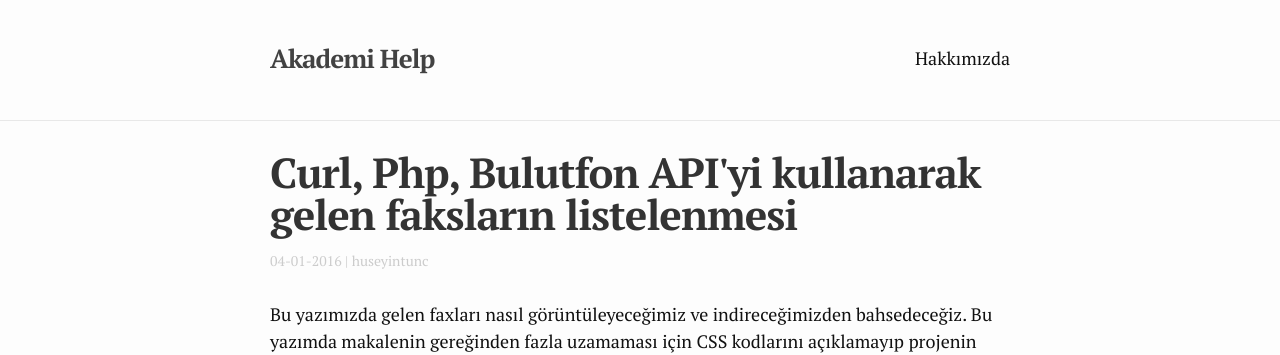
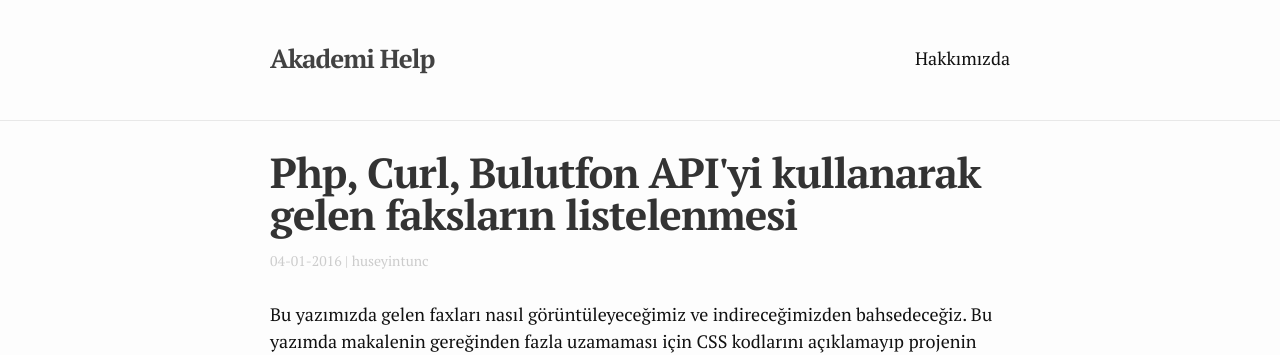
Before and after one commit to akademihelp/site, a Jekyll site: the page built from _posts/2016-01-04-php-curl-bulutfon-apiyi-kullanarak-gelen-fakslarin-listelenmesi.md, in a window 1280 px wide and 900 px high. Shown: the top 355 px of the window. Built offline with Jekyll 4.4.1, drawn with Linux system fonts in a browser that asks for light colours; Markdown is read by kramdown in place of the engine named in the settings; comment, search, counter and statistics services are not loaded.

```diff
--- a/_posts/2016-01-04-curl-php-bulutfon-apiyi-kullanarak-gelen-fakslarin-listelenmesi.md
+++ b/_posts/2016-01-04-php-curl-bulutfon-apiyi-kullanarak-gelen-fakslarin-listelenmesi.md
@@ -1,6 +1,6 @@
 ---
 layout: post
-title:  "Curl, Php, Bulutfon API'yi kullanarak gelen faksların listelenmesi"
+title:  "Php, Curl, Bulutfon API'yi kullanarak gelen faksların listelenmesi"
 date:   2016-01-04 22:53:06 +0800
 author: huseyintunc
 categories:
```
